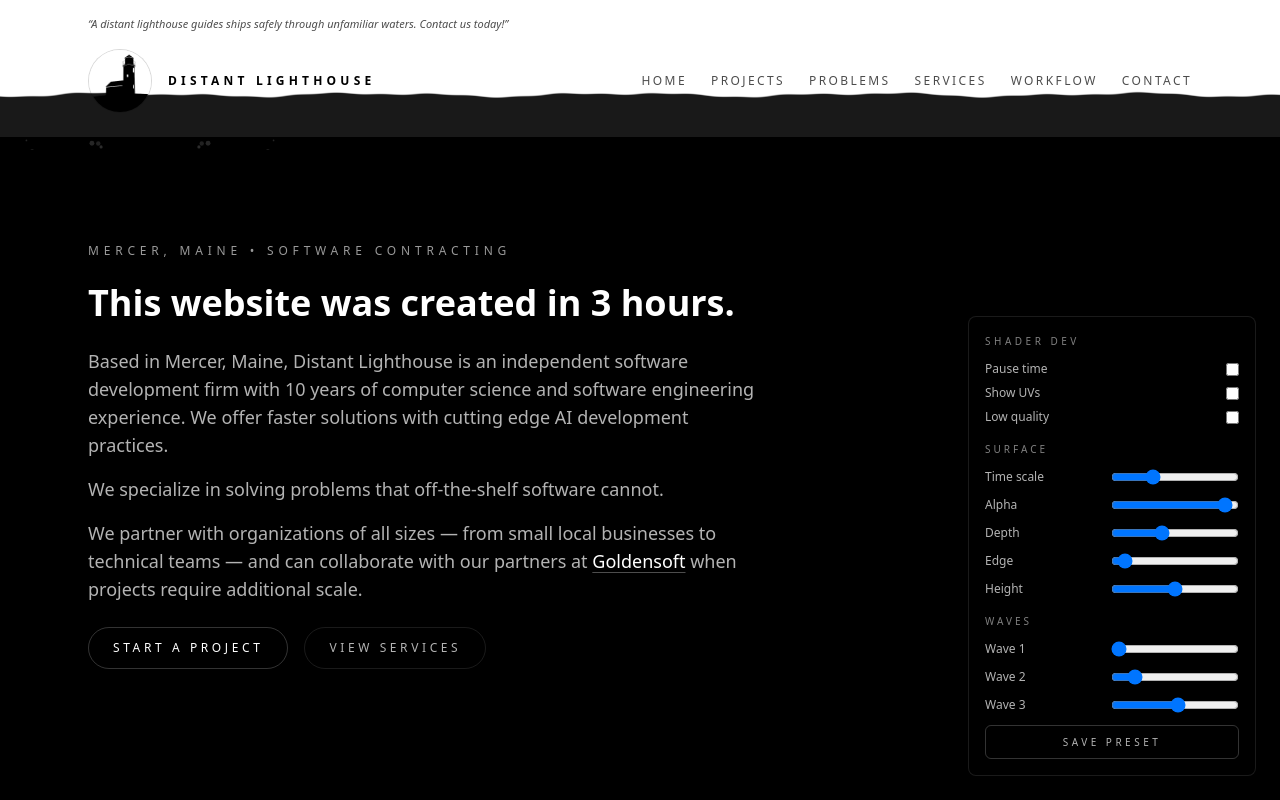
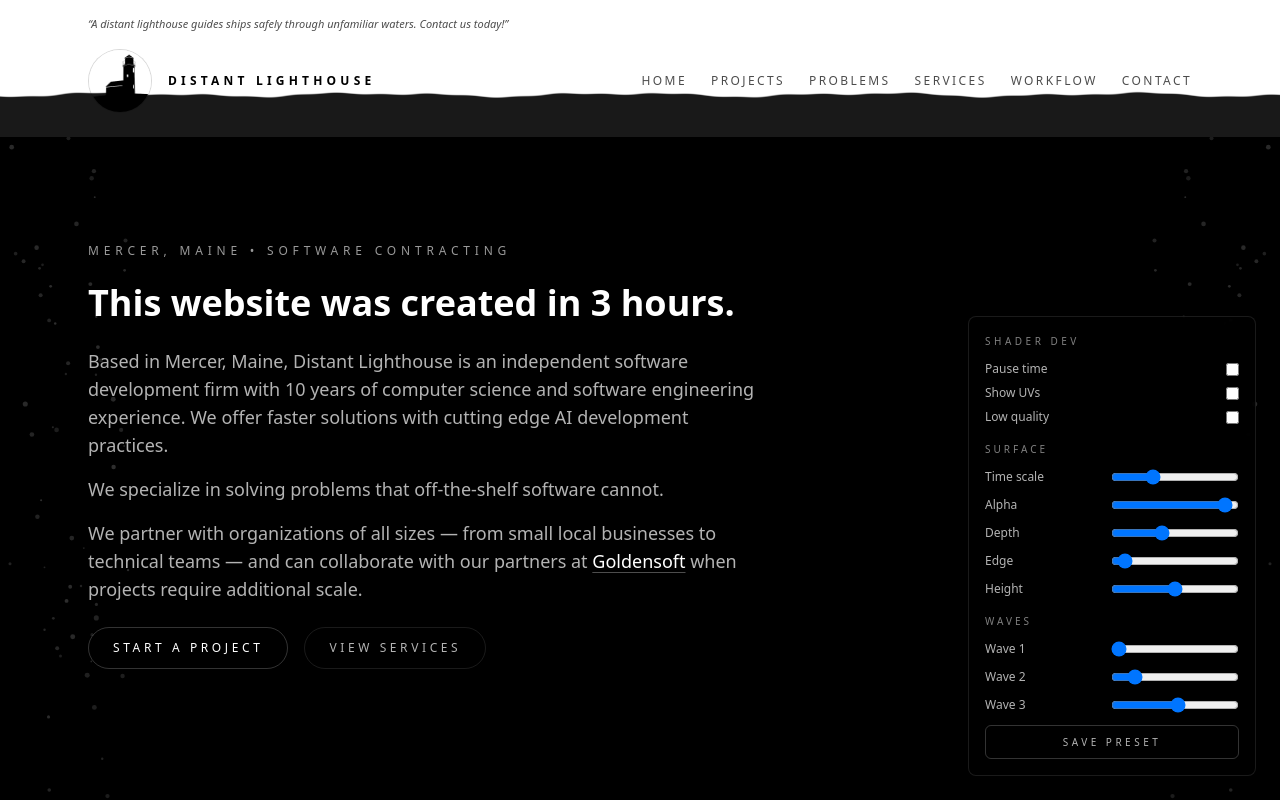
Before and after one commit to toryjleo/DistantLighthouseWebsite, a React (Vite) app: page / in a window 1280 px wide. Shown: the top 800 px of the page. Built offline with nearby package versions, Linux system fonts and the light colour scheme.

Commit message:
add bubbles

```diff
--- a/src/App.jsx
+++ b/src/App.jsx
@@ -125,7 +125,10 @@ function App() {
 
   return (
     <div className="min-h-screen bg-black text-white">
-      <ParticleEdges className="pointer-events-none fixed inset-0 z-10" />
+      <ParticleEdges
+        className="particle-edges pointer-events-none fixed inset-0 z-10 h-full w-full"
+        style={{ '--particle-edge-width': '140px' }}
+      />
       {import.meta.env.DEV && (
         <div className="fixed bottom-6 right-6 z-50 w-72 rounded-lg border border-white/10 bg-black/80 p-4 text-xs text-white/70 backdrop-blur">
           <p className="mb-3 text-[10px] uppercase tracking-[0.35em] text-white/50">
--- a/src/components/ParticleEdges.jsx
+++ b/src/components/ParticleEdges.jsx
@@ -27,7 +27,7 @@ function createParticle(bounds, config) {
   }
 }
 
-export default function ParticleEdges({ className = '' }) {
+export default function ParticleEdges({ className = '', style }) {
   const canvasRef = useRef(null)
   const rafRef = useRef(0)
   const particlesRef = useRef([])
@@ -109,5 +109,5 @@ export default function ParticleEdges({ className = '' }) {
     }
   }, [])
 
-  return <canvas ref={canvasRef} className={className} />
+  return <canvas ref={canvasRef} className={className} style={style} />
 }
--- a/src/index.css
+++ b/src/index.css
@@ -29,4 +29,27 @@
     line-height: 1.7;
     text-align: var(--quote-align, left);
   }
+
+  .particle-edges {
+    mask-image: linear-gradient(
+      to right,
+      #000 0,
+      #000 var(--particle-edge-width, 140px),
+      transparent var(--particle-edge-width, 140px),
+      transparent calc(100% - var(--particle-edge-width, 140px)),
+      #000 calc(100% - var(--particle-edge-width, 140px)),
+      #000 100%
+    );
+    mask-repeat: no-repeat;
+    -webkit-mask-image: linear-gradient(
+      to right,
+      #000 0,
+      #000 var(--particle-edge-width, 140px),
+      transparent var(--particle-edge-width, 140px),
+      transparent calc(100% - var(--particle-edge-width, 140px)),
+      #000 calc(100% - var(--particle-edge-width, 140px)),
+      #000 100%
+    );
+    -webkit-mask-repeat: no-repeat;
+  }
 }
```
